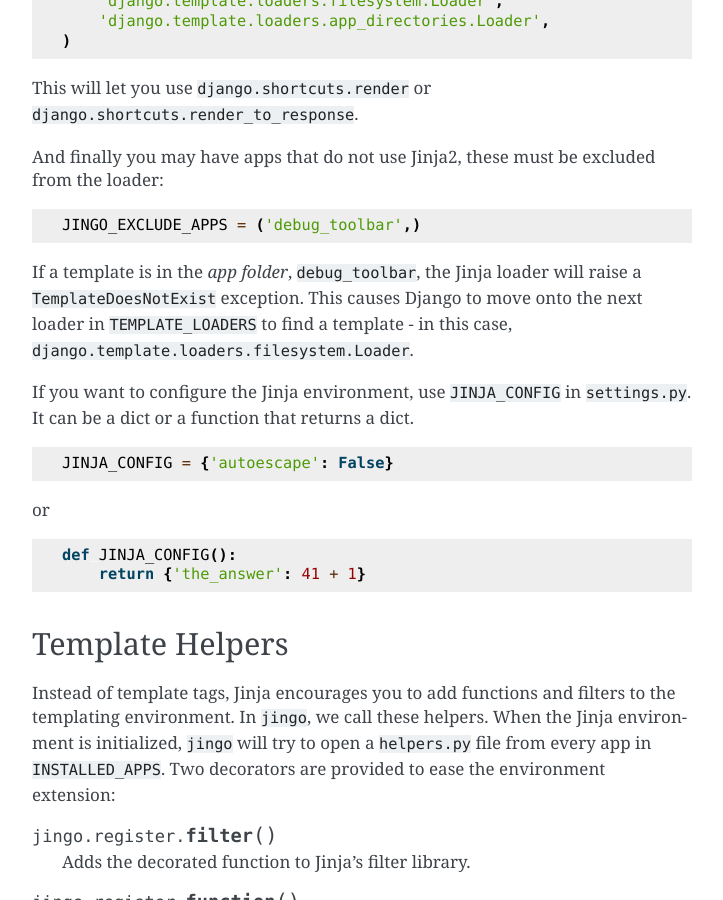
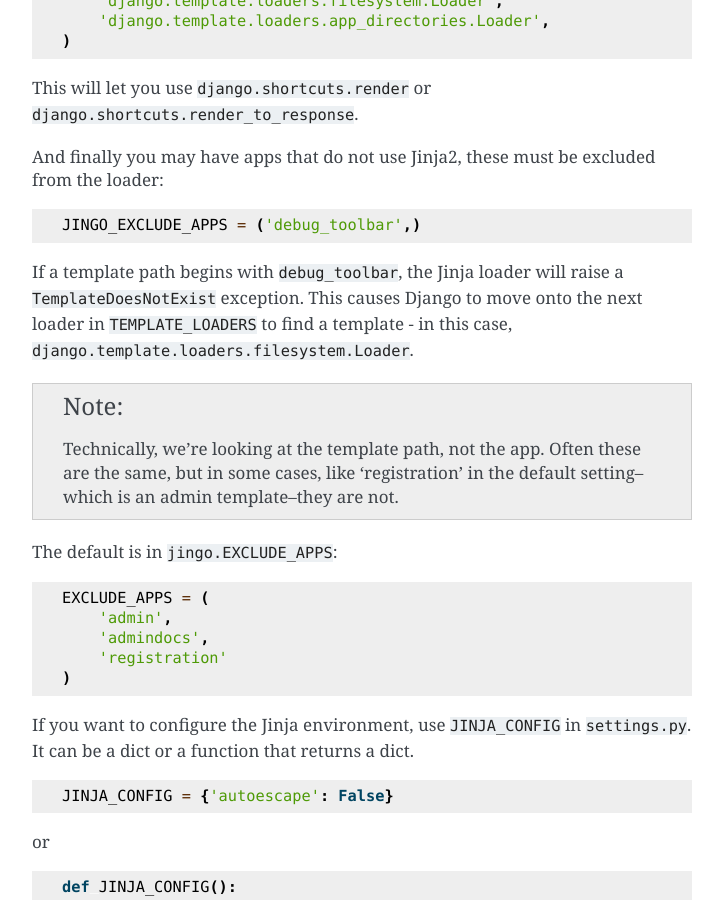
Before and after one commit to jbalogh/jingo, a Sphinx documentation site: the page built from docs/index.rst, in a window 1280 px wide and 900 px high, scrolled down 1017 px. Shown: the whole window, without its empty margins (388-1111 px from the left). Built offline with Sphinx 7.4.7, drawn with Linux system fonts in a browser that asks for light colours.

Commit message:
Clarify docs and add EXCLUDE_APPS default. Fix #22.

```diff
--- a/docs/index.rst
+++ b/docs/index.rst
@@ -65,11 +65,23 @@
 
     JINGO_EXCLUDE_APPS = ('debug_toolbar',)
 
-If a template is in the *app folder*, ``debug_toolbar``, the Jinja loader will
-raise a ``TemplateDoesNotExist`` exception.
-This causes Django to move onto the next loader in ``TEMPLATE_LOADERS``
-to find a template - in this case,
+If a template path begins with ``debug_toolbar``, the Jinja loader will raise a
+``TemplateDoesNotExist`` exception. This causes Django to move onto the next
+loader in ``TEMPLATE_LOADERS`` to find a template - in this case,
 ``django.template.loaders.filesystem.Loader``.
+
+.. note::
+   Technically, we're looking at the template path, not the app. Often these are
+   the same, but in some cases, like 'registration' in the default setting--which
+   is an admin template--they are not.
+
+The default is in ``jingo.EXCLUDE_APPS``::
+
+    EXCLUDE_APPS = (
+        'admin',
+        'admindocs',
+        'registration'
+    )
 
 If you want to configure the Jinja environment, use ``JINJA_CONFIG`` in
 ``settings.py``.  It can be a dict or a function that returns a dict. ::
```
Also changed, not shown: README.rst (+16 -4 lines), jingo/__init__.py (+7 -1 lines).
